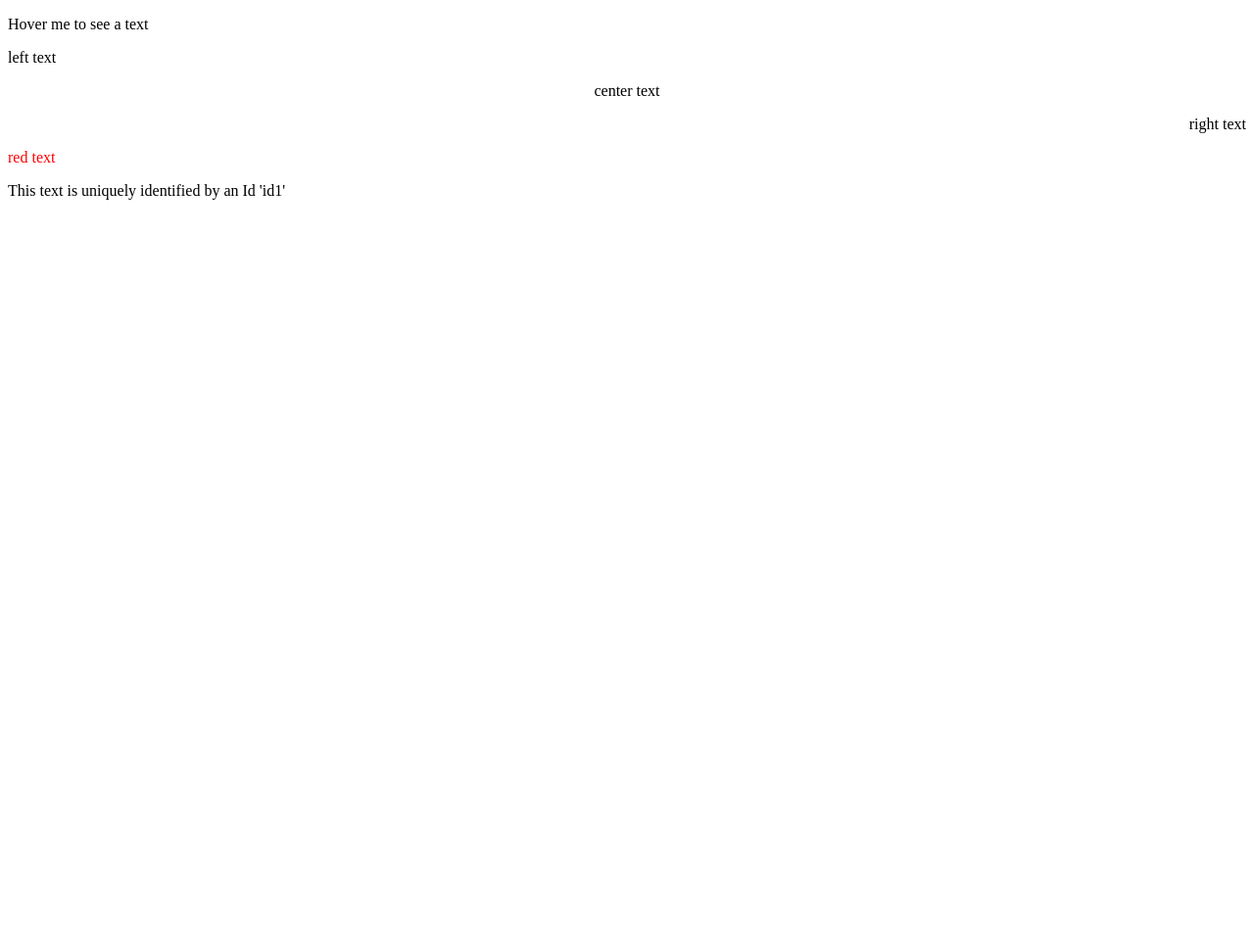
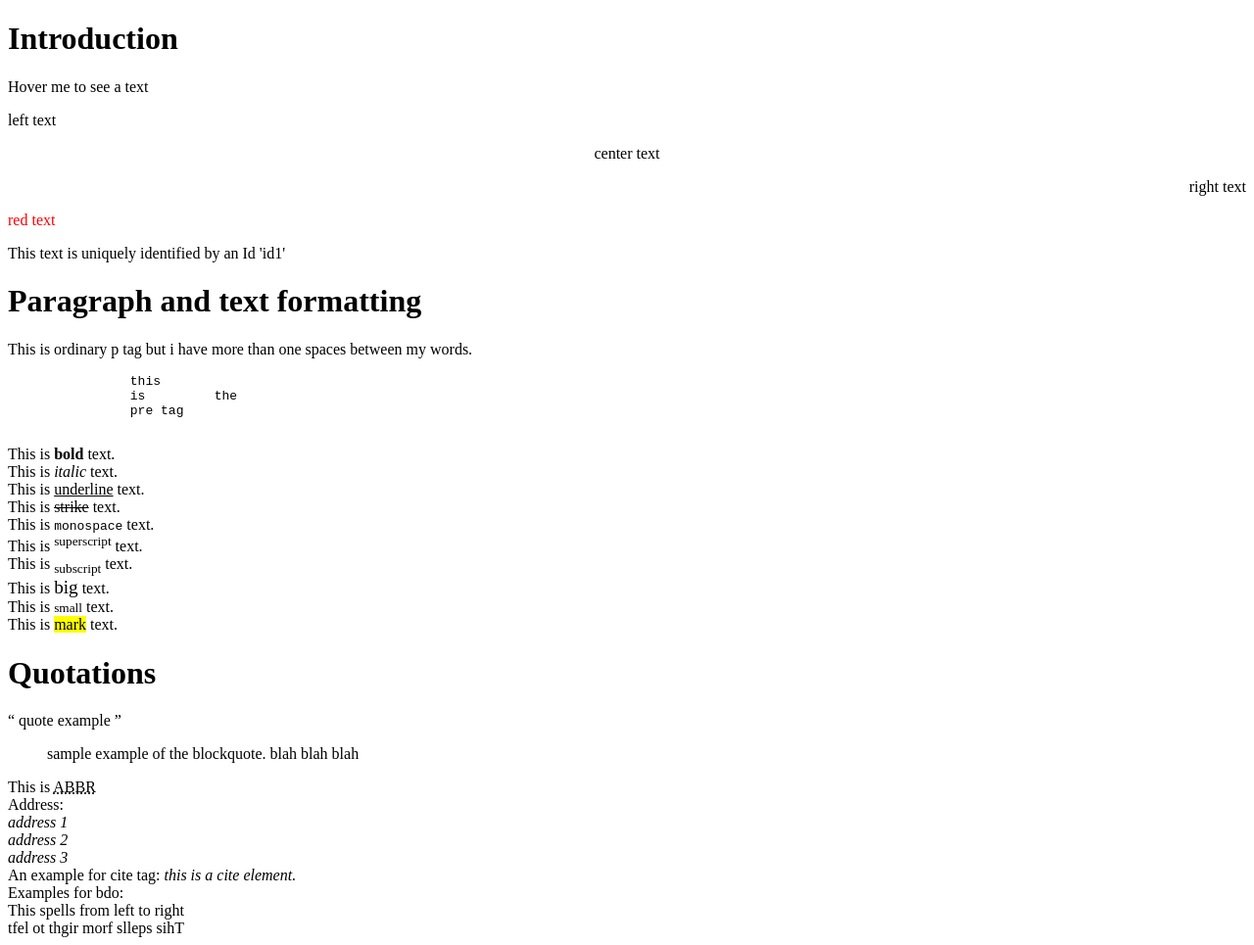
Before and after one commit to albin-p-m/html_course_udmey, a plain HTML site: page index.html in a window 1280 px wide. Shown: the whole page at 98% size. Before the commit the page ends 800 px from the top, so only its background shows below. Drawn offline with Linux system fonts and the light colour scheme.

Commit message:
reached upto the 3rd practice.

```diff
--- a/index.html
+++ b/index.html
@@ -5,6 +5,7 @@
     </head>
     <body>
         <div class="content1">
+            <h1>Introduction</h1>
             <p title="This is the title attribute"> Hover me to see a text </p>
 
             <p align="left"> left text </p>
@@ -15,5 +16,48 @@
 
             <p id="id1"> This text is uniquely identified by an Id 'id1' </p>
         </div>
+
+        <div class="2nd_exercise">
+            <h1>Paragraph and text formatting</h1>
+
+            <p title="normal p tag">
+                This is      ordinary p tag but i      have more than one spaces   between my
+                words.
+            </p>
+            <pre title="pre tag">
+                this
+                is         the
+                pre tag
+            </pre>
+            This is <b>bold</b> text. <br>
+            This is <i>italic</i> text. <br>
+            This is <u>underline</u> text. <br>
+            This is <strike>strike</strike> text. <br>
+            This is <tt>monospace</tt> text. <br>
+            This is <sup>superscript</sup> text. <br>
+            This is <sub>subscript</sub> text. <br>
+            This is <big>big</big> text. <br>
+            This is <small>small</small> text. <br>
+            This is <mark>mark</mark> text.
+        </div>
+
+        <div class="3rd_exercise">
+            <h1>Quotations</h1>
+            <q> quote example </q>
+            <blockquote cite="www.quote.com"> sample example of the blockquote. blah blah blah </blockquote>
+            This is <abbr title="Abbreviation">ABBR</abbr> <br>
+            Address: <br>
+            <address>
+                address 1 <br>
+                address 2 <br>
+                address 3 <br>
+            </address>
+            An example for cite tag: <cite> this is a cite element. </cite><br>
+            Examples for bdo: <br>
+            <bdo dir="ltr">This spells from left to right </bdo><br>
+            <bdo dir="rtl">This spells from right to left </bdo><br>
+        </div>
+
+
     </body>
 </html>
```
Also changed, not shown: introduction.txt.
